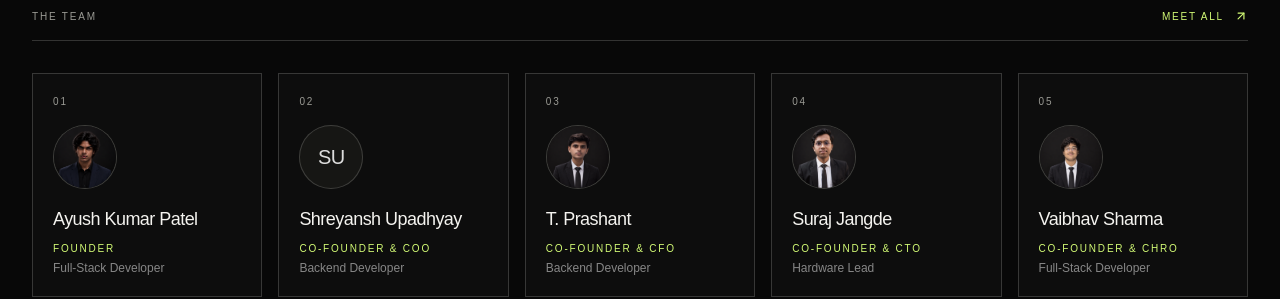
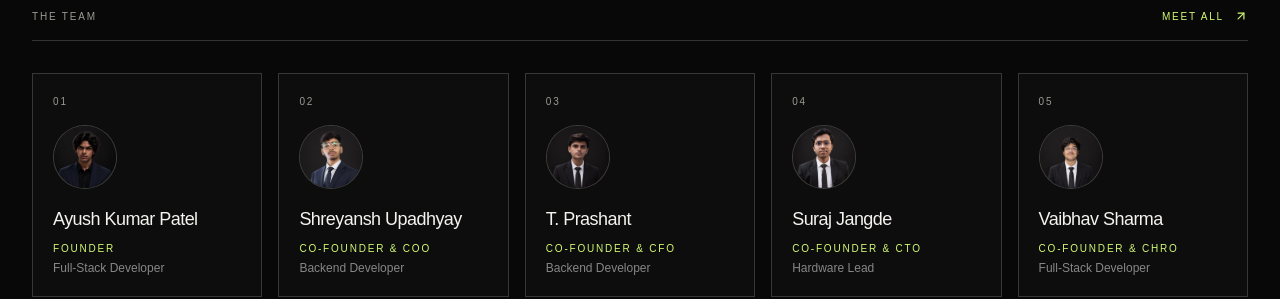
Before and after one commit to Ayushkumarpatel-AKP/enigmadev.tech, a Next.js app: page / in a window 1280 px wide. Shown: the part 3900-4199 px from the top of the page. Built offline with nearby package versions, Linux system fonts and the light colour scheme.

Commit message:
Shreyansh profile photo wired

```diff
--- a/components/team-data.ts
+++ b/components/team-data.ts
@@ -30,7 +30,7 @@ export const TEAM: Member[] = [
     tags: ['Backend', 'Research', 'Operations'],
     tracks: ['Backend'],
     initials: 'SU',
-    photo: '',
+    photo: '/images/team/shreyansh.png',
   },
   {
     name: 'T. Prashant',
```
Also changed, not shown: public/images/team/shreyansh.png (added).
